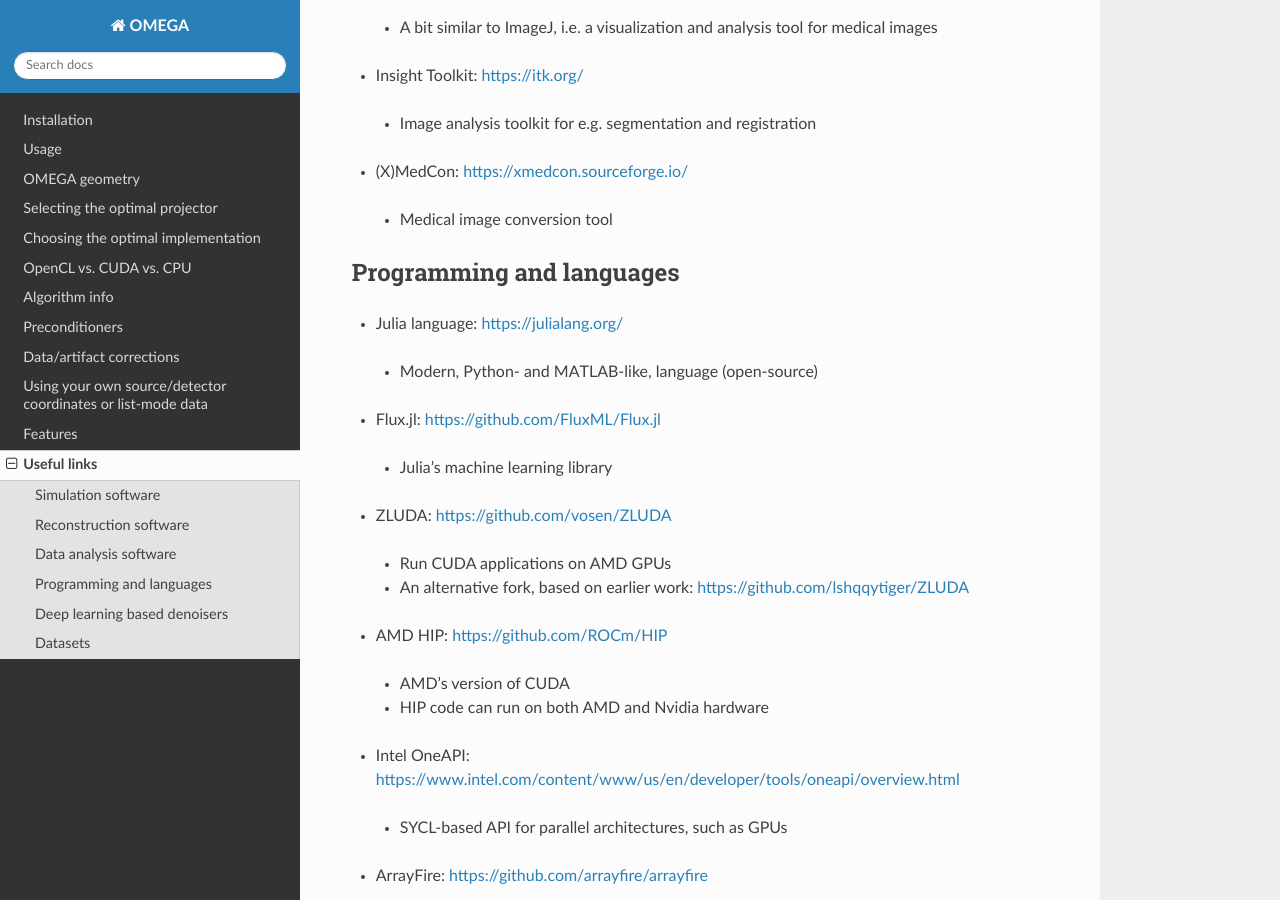
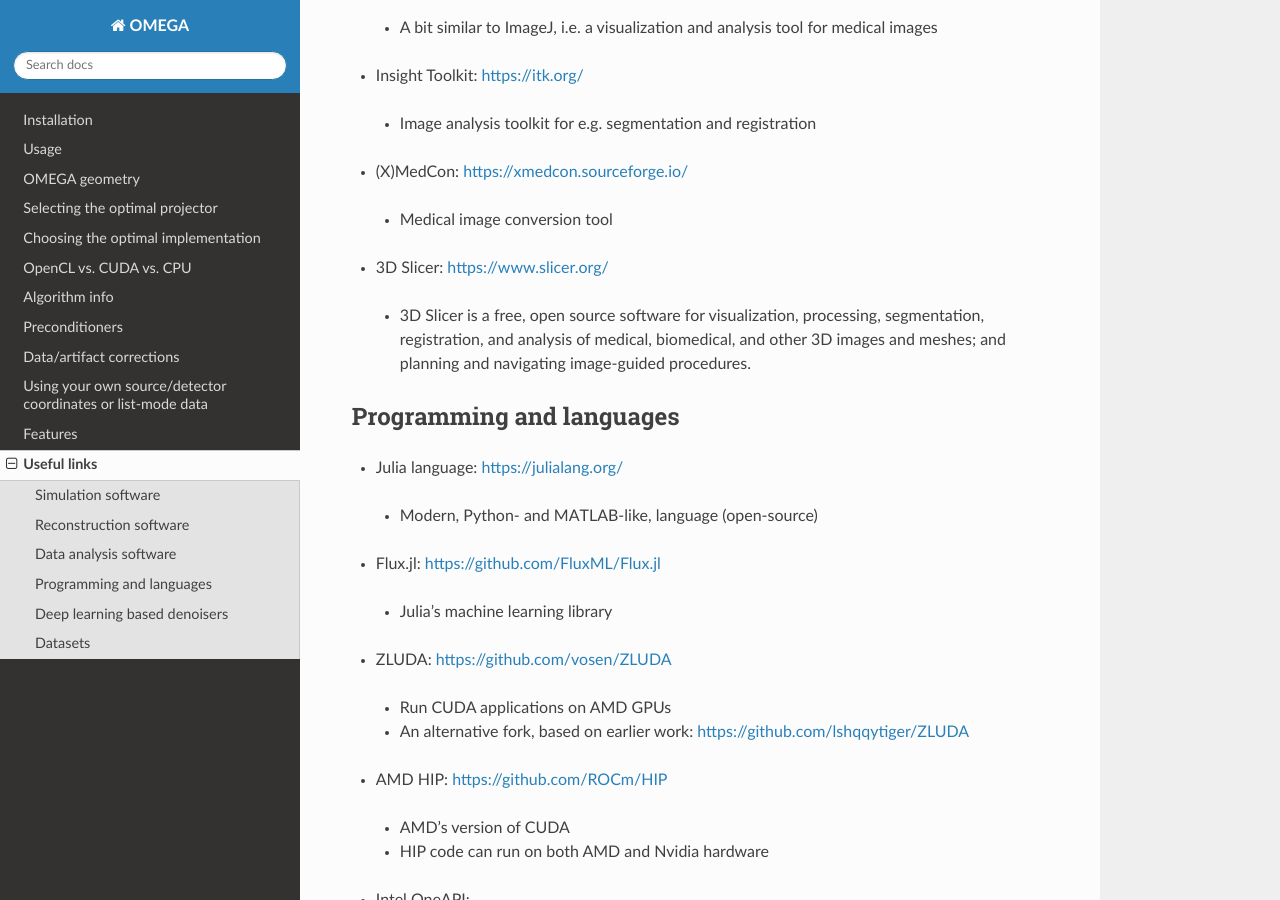
Before and after one commit to villekf/OMEGA-doc, a Sphinx documentation site: the page built from docs/source/usefullinks.rst, in a window 1280 px wide and 900 px high, scrolled down 4392 px. Built offline with Sphinx 7.4.7 and the Read the Docs theme 3.1.0, drawn with Linux system fonts in a browser that asks for light colours.

Commit message:
Update usefullinks.rst

```diff
--- a/docs/source/usefullinks.rst
+++ b/docs/source/usefullinks.rst
@@ -142,6 +142,9 @@
 * (X)MedCon: https://xmedcon.sourceforge.io/
  * Medical image conversion tool
 
+* 3D Slicer: https://www.slicer.org/
+ * 3D Slicer is a free, open source software for visualization, processing, segmentation, registration, and analysis of medical, biomedical, and other 3D images and meshes; and planning and navigating image-guided procedures.
+
 Programming and languages
 -------------------------
 
```
